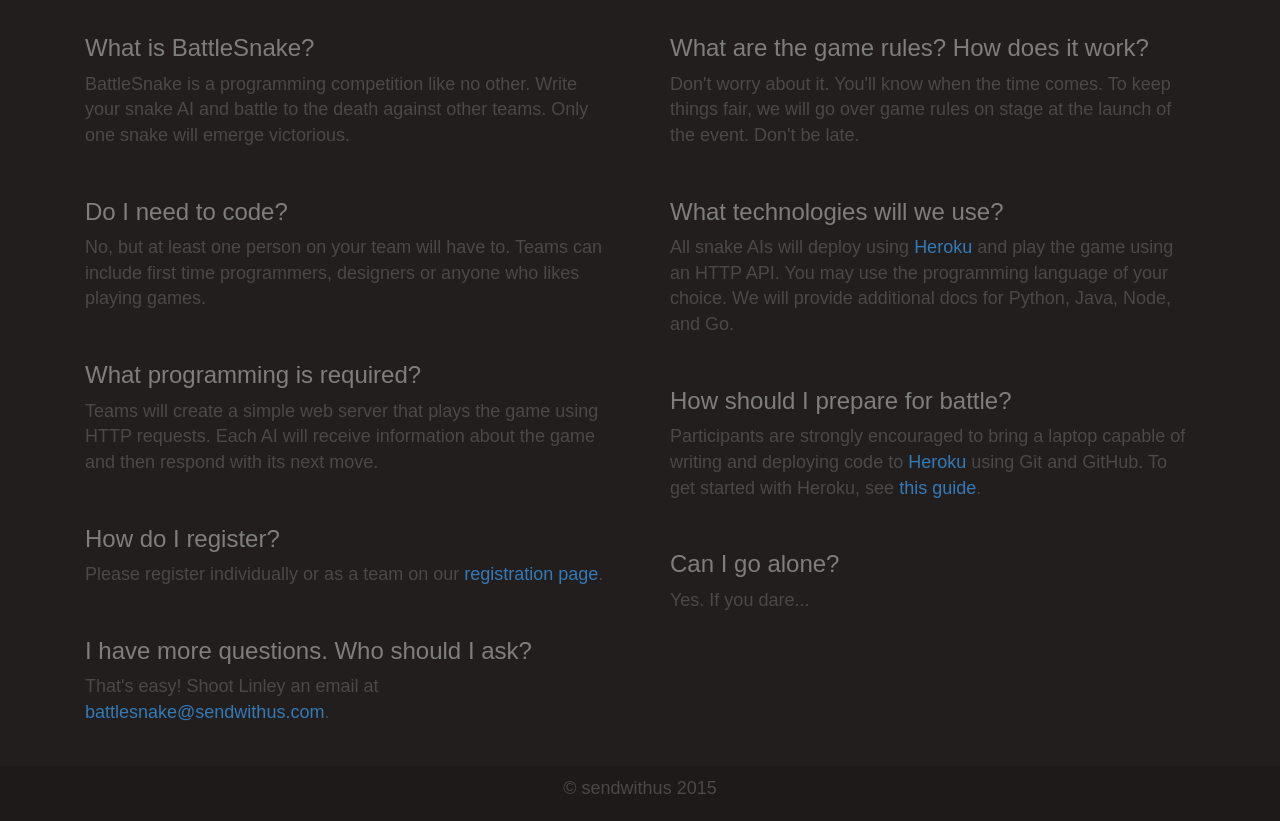
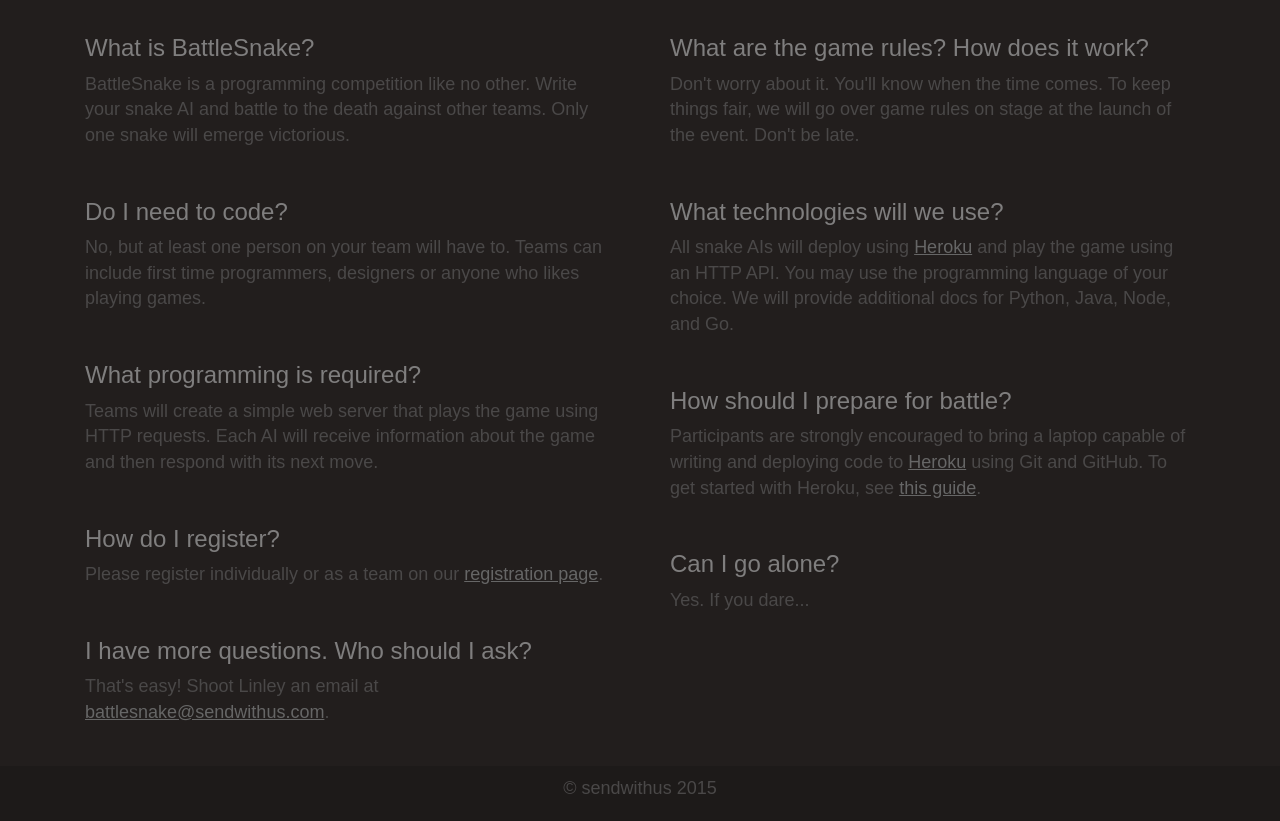
Before and after one commit to sendwithus/battlesnake, a Bottle app: page / in a window 1280 px wide. Shown: the part 3045-3866 px from the top of the page. Run offline with Bottle, Linux system fonts and the light colour scheme; some libraries are stand-ins or nearby versions.

Commit message:
landing link color

```diff
--- a/static/css/style.css
+++ b/static/css/style.css
@@ -55,11 +55,18 @@ h3{
 	text-align: center;
 }
 
+
+a{
+    color: #666;
+    text-decoration: underline;
+}
+
 .orange{color:#F7931D;}
 
-.btn{
+a.btn{
 	border: none;
 	border-radius: 0;
+    text-decoration: none;
 }
 
 .btn:focus,
```
